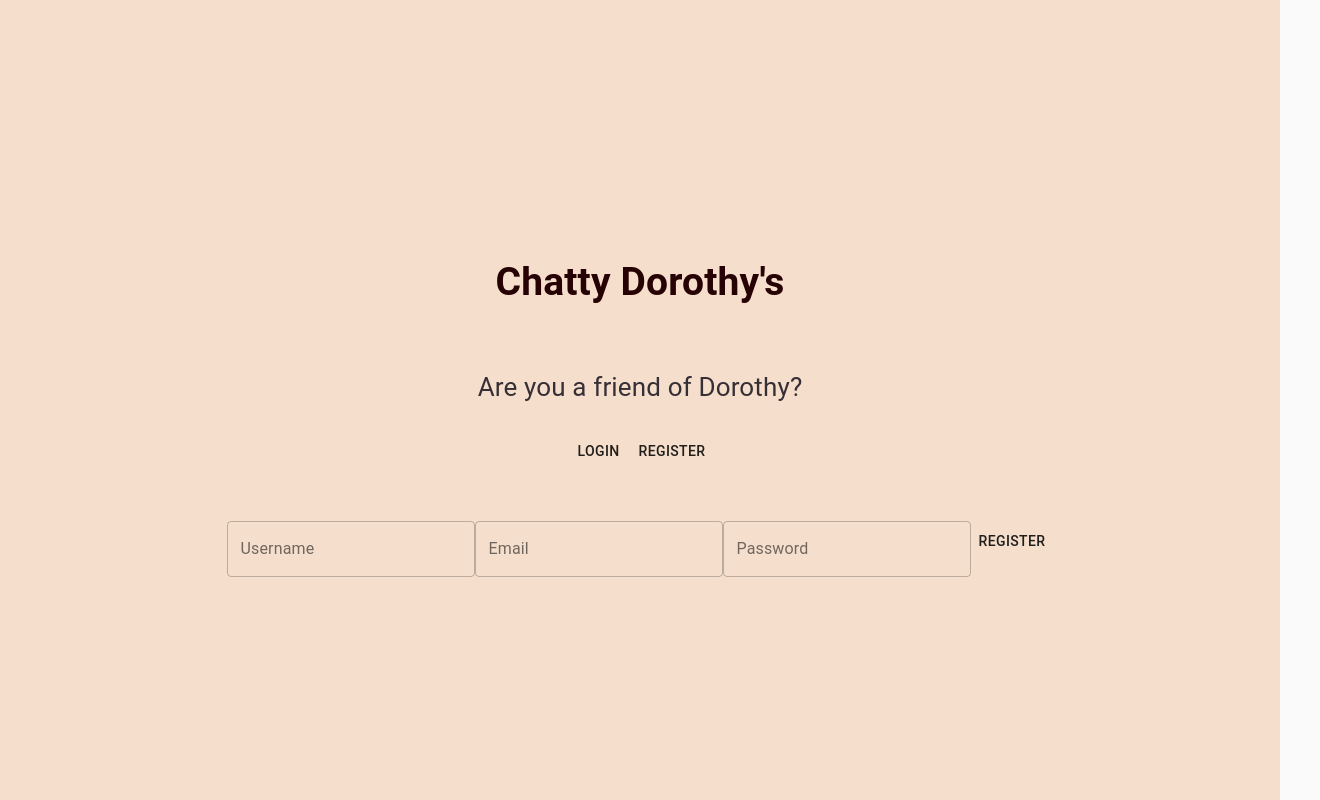
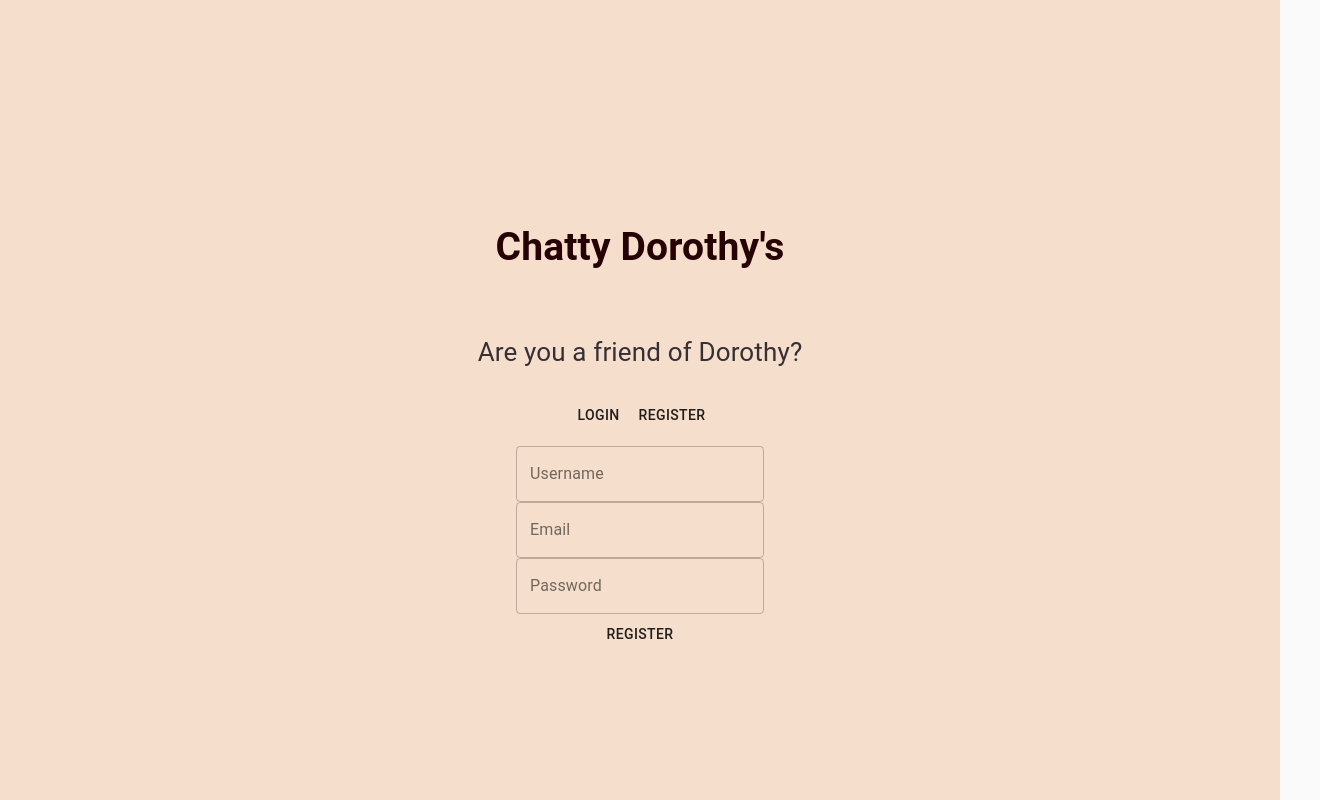
Before and after one commit to alexfuoc/realtime-chat-app, a React (Create React App) app in the folder client/: page / in a window 1280 px wide. Shown: the whole page, 1320 px wide, since content can reach past the window. Built offline with nearby package versions, Linux system fonts and the light colour scheme.

Commit message:
Updated register form
updated ui for register form, not finalized version

```diff
--- a/client/src/App.js
+++ b/client/src/App.js
@@ -1,6 +1,13 @@
 import React, { Component } from "react";
 import "./App.css";
-import { Grid, Button, CssBaseline, TextField } from "@material-ui/core";
+import {
+  Grid,
+  Button,
+  CssBaseline,
+  TextField,
+  Card,
+  CardContent,
+} from "@material-ui/core";
 
 class SignupForm extends Component {
   constructor(props) {
@@ -38,35 +45,48 @@ class SignupForm extends Component {
 
   render() {
     return (
+      <Grid container direction="column" justify="center" spacing={10}>
         <form onSubmit={this.handleSubmit}>
+          <Grid item>
             <TextField
-          id="outlined-name"
+              id="outlined-username"
               name="username"
               label="Username"
               value={this.state.username}
               onChange={this.handleInputChange}
               variant="outlined"
+              p={2}
             />
+          </Grid>
+          <Grid item>
             <TextField
-          id="outlined-name"
+              id="outlined-email"
               name="email"
               label="Email"
               value={this.state.email}
               onChange={this.handleInputChange}
               variant="outlined"
+              p={2}
             />
+          </Grid>
+          <Grid item>
             <TextField
-          id="outlined-name"
+              id="outlined-password"
               name="password"
               label="Password"
               value={this.state.password}
               onChange={this.handleInputChange}
               variant="outlined"
+              p={2}
             />
+          </Grid>
+          <Grid item>
             <Button type="submit" value="Submit">
               Register
             </Button>
+          </Grid>
         </form>
+      </Grid>
     );
   }
 }
```
Lines whose indentation alone changed are shown as unchanged.
